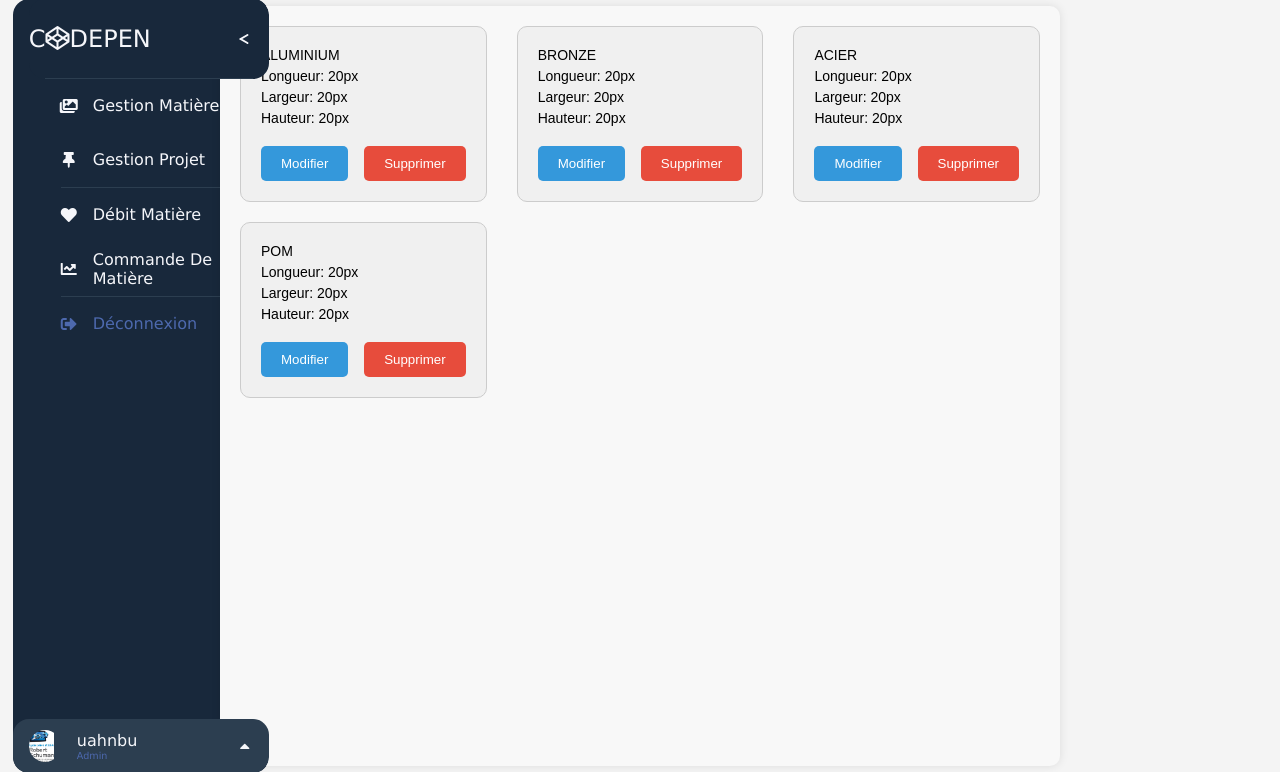
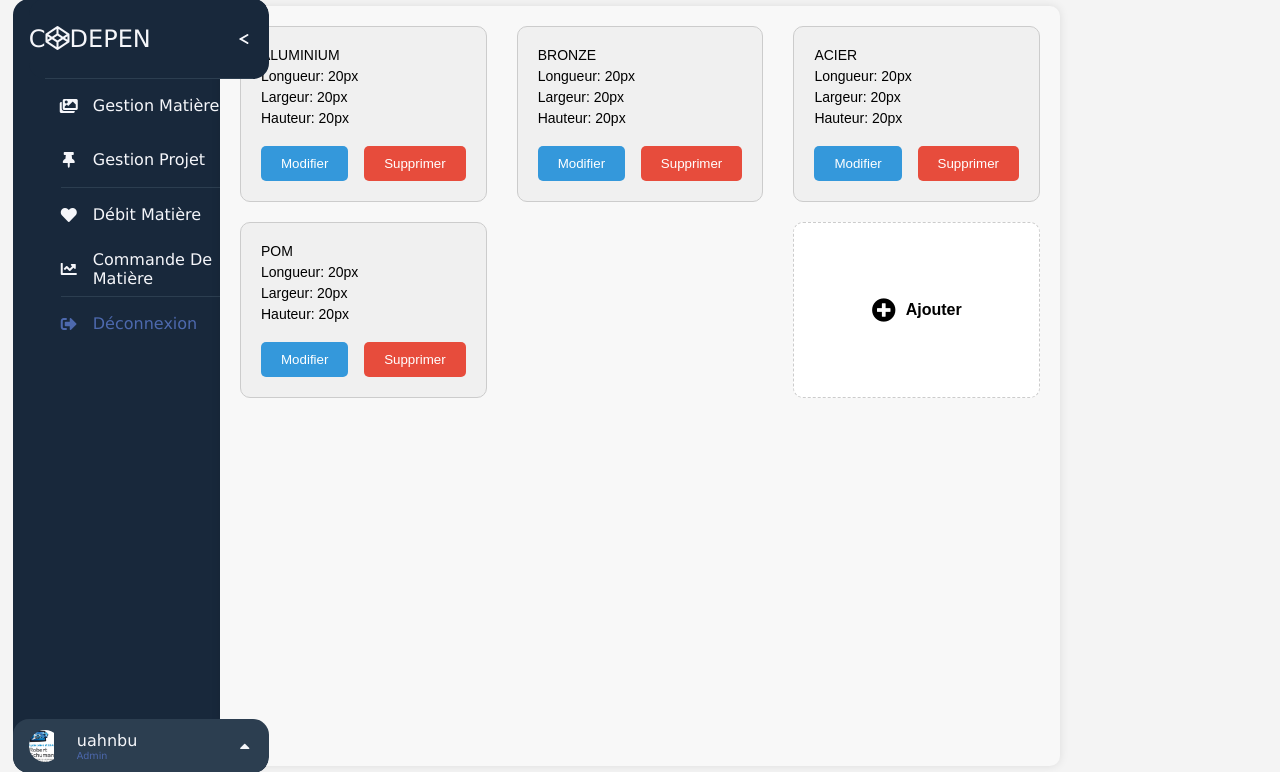
Before and after one commit to Rwano93/ProjetStock, a PHP site: page /gestionMatiere.php in a window 1280 px wide. Shown: the part 14-786 px from the top of the page. Run offline with PHP 8.4, Linux system fonts and the light colour scheme.

Commit message:
treat : bouton ajouter

```diff
--- a/html/gestionMatiere.php
+++ b/html/gestionMatiere.php
@@ -98,6 +98,34 @@
       margin-bottom: 5px; /* Réduit l'espacement en bas */
     }
 
+    .add-container {
+      border: 1px dashed #ccc;
+      border-radius: 10px;
+      padding: 20px;
+      margin-bottom: 20px;
+      width: calc(33.33% - 20px);
+      box-sizing: border-box;
+      background-color: #fff; /* Couleur de fond blanche */
+      display: flex;
+      justify-content: center;
+      align-items: center;
+      cursor: pointer;
+    }
+
+    .add-container:hover {
+      background-color: #f0f0f0; /* Couleur de fond gris clair au survol */
+    }
+
+    .add-container i {
+      font-size: 24px;
+      margin-right: 10px;
+    }
+
+    .add-container span {
+      font-weight: bold;
+      font-size: 16px;
+    }
+
   </style>
 </head>
 <body>
@@ -174,6 +202,10 @@
         <button class="delete">Supprimer</button>
       </div>
     </div>
+    <div class="add-container">
+      <i class="fas fa-plus-circle"></i>
+      <span>Ajouter</span>
+    </div>
   </div>
 </div>
 
```
